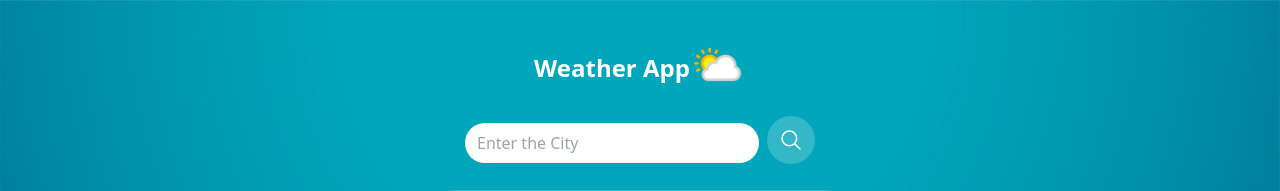
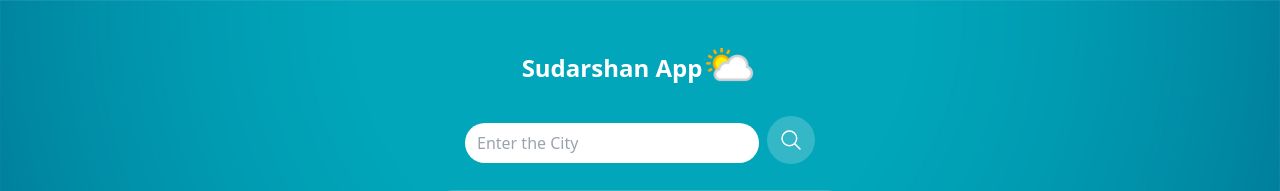
Before and after one commit to SudarshanKR101/weather-app, a Django app: page / in a window 1280 px wide. Shown: the top 191 px of the page. Run offline with Django 5.2, Linux system fonts and the light colour scheme; data that the repository does not hold is empty.

Commit message:
commit has changed

```diff
--- a/app/templates/index.html
+++ b/app/templates/index.html
@@ -11,7 +11,7 @@
 
     <div class="flex items-center w-fit">
 
-        <h1 class="text-white text-2xl font-bold">Weather App</h1>
+        <h1 class="text-white text-2xl font-bold">Sudarshan App</h1>
     <img class="h-14 w-14" src="{% static 'images/116.png' %}" alt="" >
 
     </div>
```
